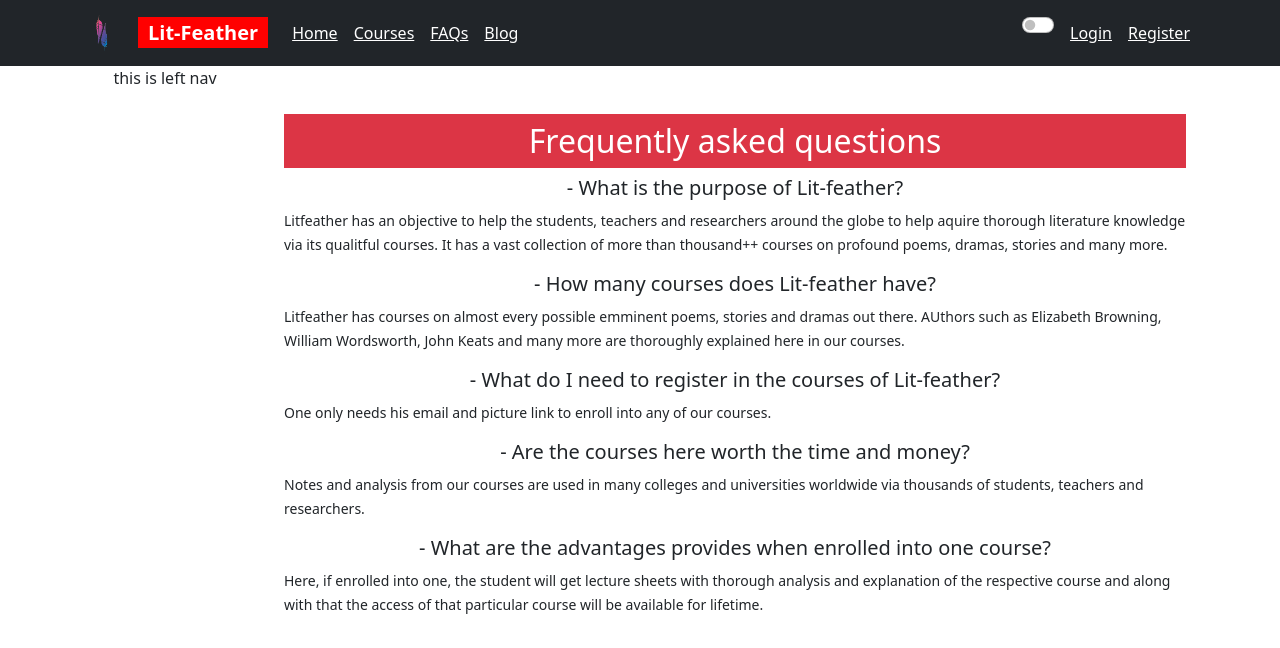
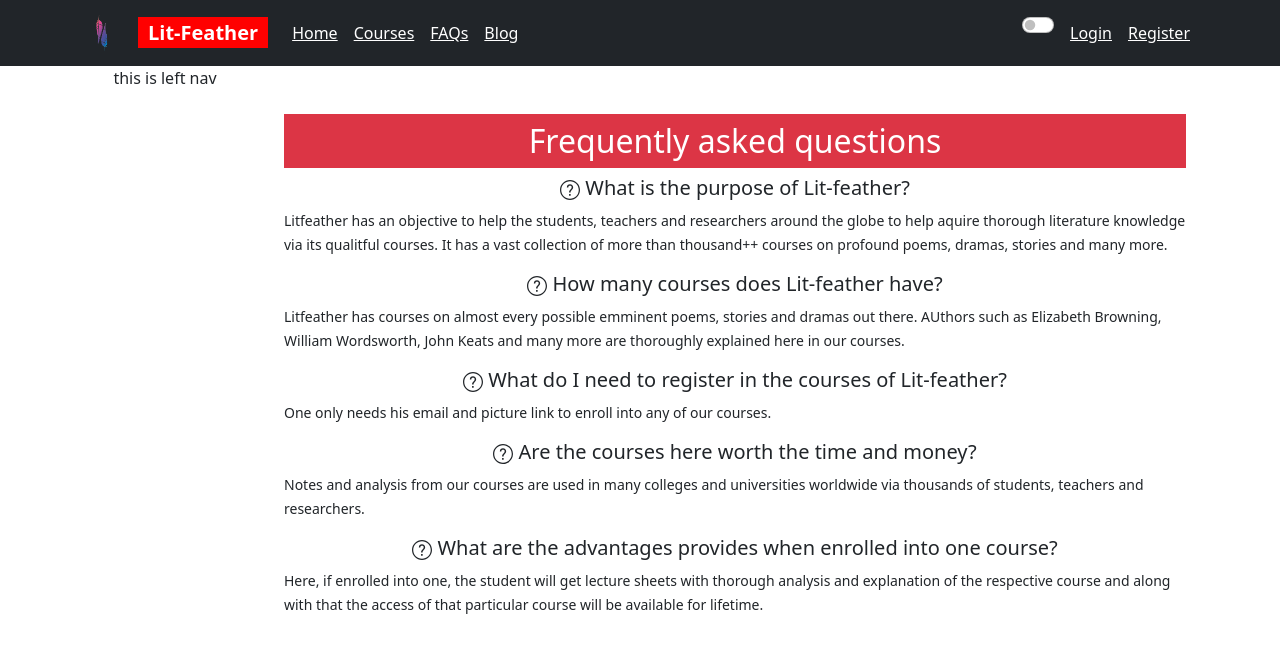
Before and after one commit to rubayetseason/lit-feather-client, a React (Create React App) app: page /faq in a window 1280 px wide. Shown: the top 648 px of the page. Built offline with nearby package versions, Linux system fonts and the light colour scheme.

Commit message:
icons added in faq

```diff
--- a/src/pages/components/FAQ.js
+++ b/src/pages/components/FAQ.js
@@ -1,36 +1,37 @@
 import React from 'react';
 import { Container } from 'react-bootstrap';
+import { SlQuestion } from "react-icons/sl";
 
 const FAQ = () => {
   return (
     <Container>
       <h2 className='mt-5 bg-danger text-white py-2'>Frequently asked questions</h2>
       <div>
-        <h5>- What is the purpose of Lit-feather?
+        <h5><SlQuestion /> What is the purpose of Lit-feather?
         </h5>
         <p className='text-start'><small>Litfeather has an objective to help the students, teachers and researchers around the globe to help aquire thorough literature knowledge via its qualitful courses. It has a vast collection of more than thousand++ courses on profound poems, dramas, stories and many more.</small></p>
       </div>
       <div>
         <h5>
-          - How many courses does Lit-feather have?
+          <SlQuestion /> How many courses does Lit-feather have?
         </h5>
         <p className='text-start'><small>Litfeather has courses on almost every possible emminent poems, stories and dramas out there. AUthors such as Elizabeth Browning, William Wordsworth, John Keats and many more are thoroughly explained here in our courses.</small></p>
       </div>
       <div>
         <h5>
-          - What do I need to register in the courses of Lit-feather?
+          <SlQuestion /> What do I need to register in the courses of Lit-feather?
         </h5>
         <p className='text-start'><small>One only needs his email and picture link to enroll into any of our courses.</small></p>
       </div>
       <div>
         <h5>
-          - Are the courses here worth the time and money?
+          <SlQuestion /> Are the courses here worth the time and money?
         </h5>
         <p className='text-start'><small>Notes and analysis from our courses are used in many colleges and universities worldwide via thousands of students, teachers and researchers.</small></p>
       </div>
       <div>
         <h5>
-         - What are the advantages provides when enrolled into one course?
+          <SlQuestion /> What are the advantages provides when enrolled into one course?
         </h5>
         <p className='text-start'><small>Here, if enrolled into one, the student will get lecture sheets with thorough analysis and explanation of the respective course and along with that the access of that particular course will be available for lifetime.</small></p>
       </div>
```
